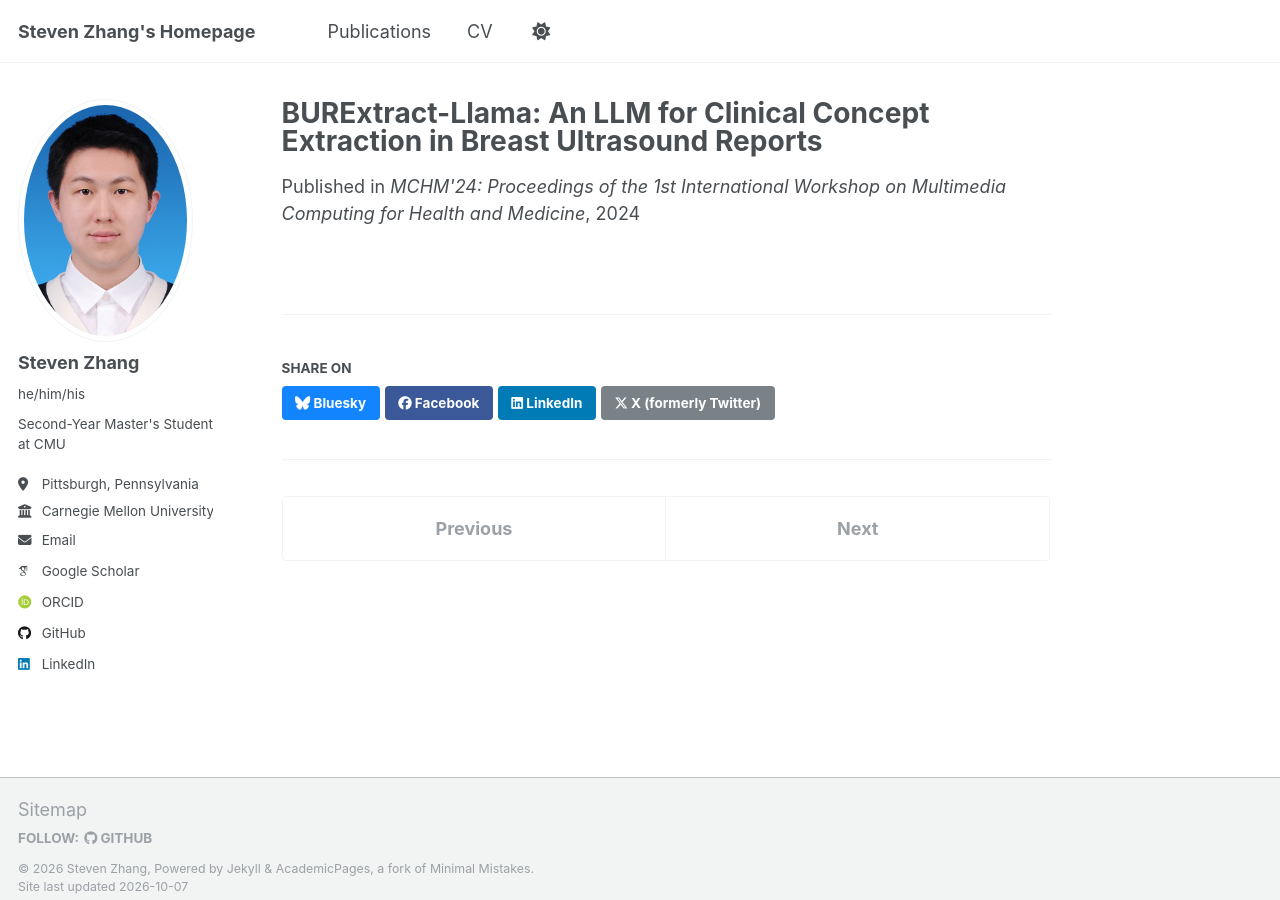
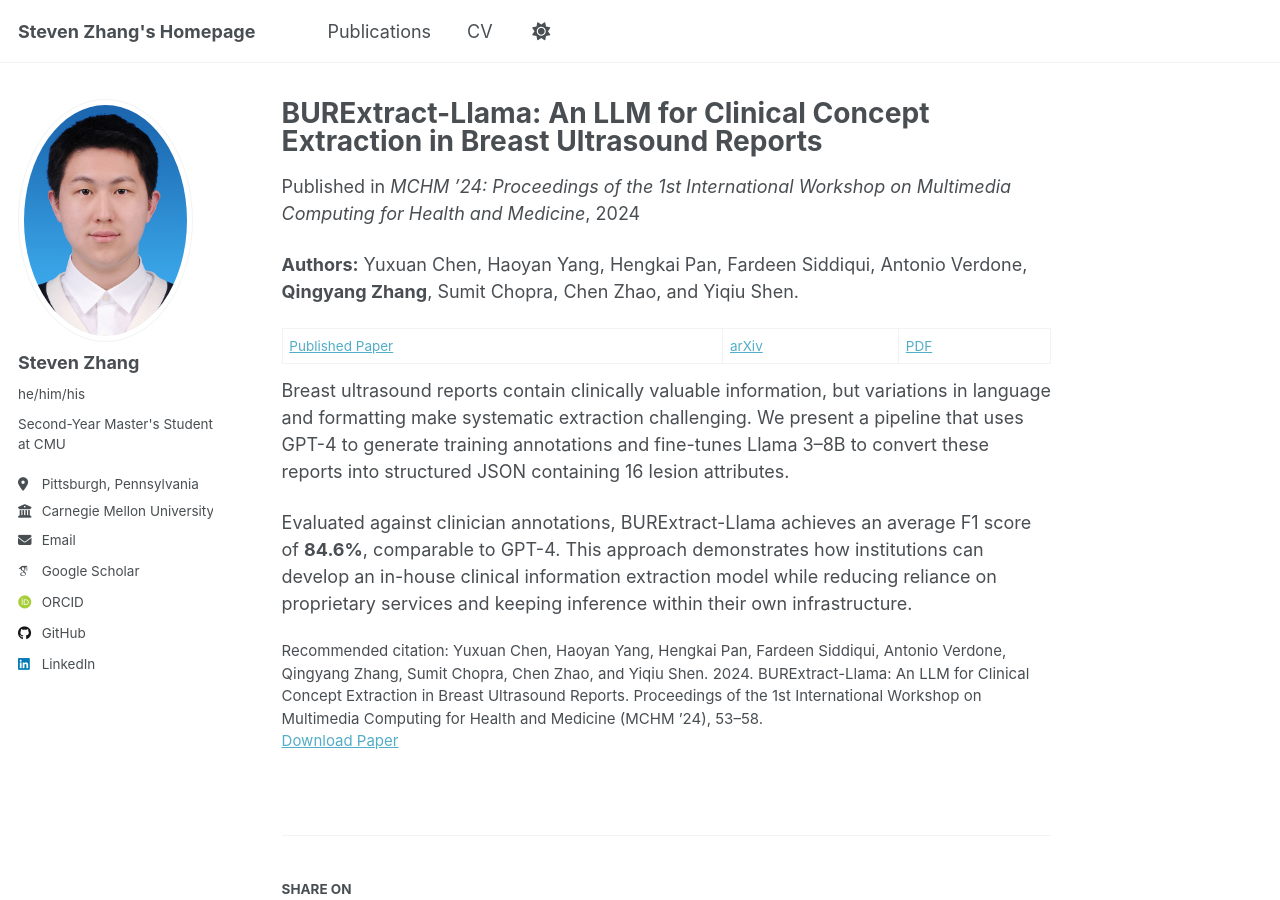
Before and after one commit to qingYzhang/qingYzhang.github.io, a Jekyll site: the page built from _publications/2024-10-31-burextract-llama.md, in a window 1280 px wide and 900 px high. Built offline with Jekyll 4.4.1, drawn with Linux system fonts in a browser that asks for light colours; some web fonts are replaced.

Commit message:
Revise publication details for BURExtract-Llama
Updated the excerpt to provide a more detailed description of BURExtract-Llama's capabilities and performance. Added citation and author information, along with links to the published paper and arXiv.

```diff
--- a/_publications/2024-10-31-burextract-llama.md
+++ b/_publications/2024-10-31-burextract-llama.md
@@ -3,8 +3,17 @@ title: "BURExtract-Llama: An LLM for Clinical Concept Extraction in Breast Ultra
 collection: publications
 category: conferences
 permalink: /publication/2024-10-31-burextract-llama
-excerpt: 'This paper introduces BURExtract-Llama, an open-source LLM fine-tuned for extracting clinical concepts from breast ultrasound reports. Achieving performance comparable to GPT-4, the model offers a cost-effective and privacy-preserving alternative for medical information retrieval.'
+excerpt: "BURExtract-Llama extracts structured clinical information from breast ultrasound reports using a Llama 3–8B model fine-tuned on GPT-4-generated annotations. It achieves an average F1 score of 84.6% on clinician-annotated reports, comparable to GPT-4, while supporting lower-cost, in-house deployment."
 date: 2024-10-31
-venue: "MCHM'24: Proceedings of the 1st International Workshop on Multimedia Computing for Health and Medicine"
-paperurl: 'https://doi.org/10.1145/3688868.3689200'
+venue: "MCHM ’24: Proceedings of the 1st International Workshop on Multimedia Computing for Health and Medicine"
+paperurl: "https://doi.org/10.1145/3688868.3689200"
+citation: "Yuxuan Chen, Haoyan Yang, Hengkai Pan, Fardeen Siddiqui, Antonio Verdone, Qingyang Zhang, Sumit Chopra, Chen Zhao, and Yiqiu Shen. 2024. BURExtract-Llama: An LLM for Clinical Concept Extraction in Breast Ultrasound Reports. Proceedings of the 1st International Workshop on Multimedia Computing for Health and Medicine (MCHM ’24), 53–58."
 ---
+
+**Authors:** Yuxuan Chen, Haoyan Yang, Hengkai Pan, Fardeen Siddiqui, Antonio Verdone, **Qingyang Zhang**, Sumit Chopra, Chen Zhao, and Yiqiu Shen.
+
+[Published Paper](https://doi.org/10.1145/3688868.3689200) | [arXiv](https://arxiv.org/abs/2408.11334) | [PDF](https://arxiv.org/pdf/2408.11334)
+
+Breast ultrasound reports contain clinically valuable information, but variations in language and formatting make systematic extraction challenging. We present a pipeline that uses GPT-4 to generate training annotations and fine-tunes Llama 3–8B to convert these reports into structured JSON containing 16 lesion attributes.
+
+Evaluated against clinician annotations, BURExtract-Llama achieves an average F1 score of **84.6%**, comparable to GPT-4. This approach demonstrates how institutions can develop an in-house clinical information extraction model while reducing reliance on proprietary services and keeping inference within their own infrastructure.
```
